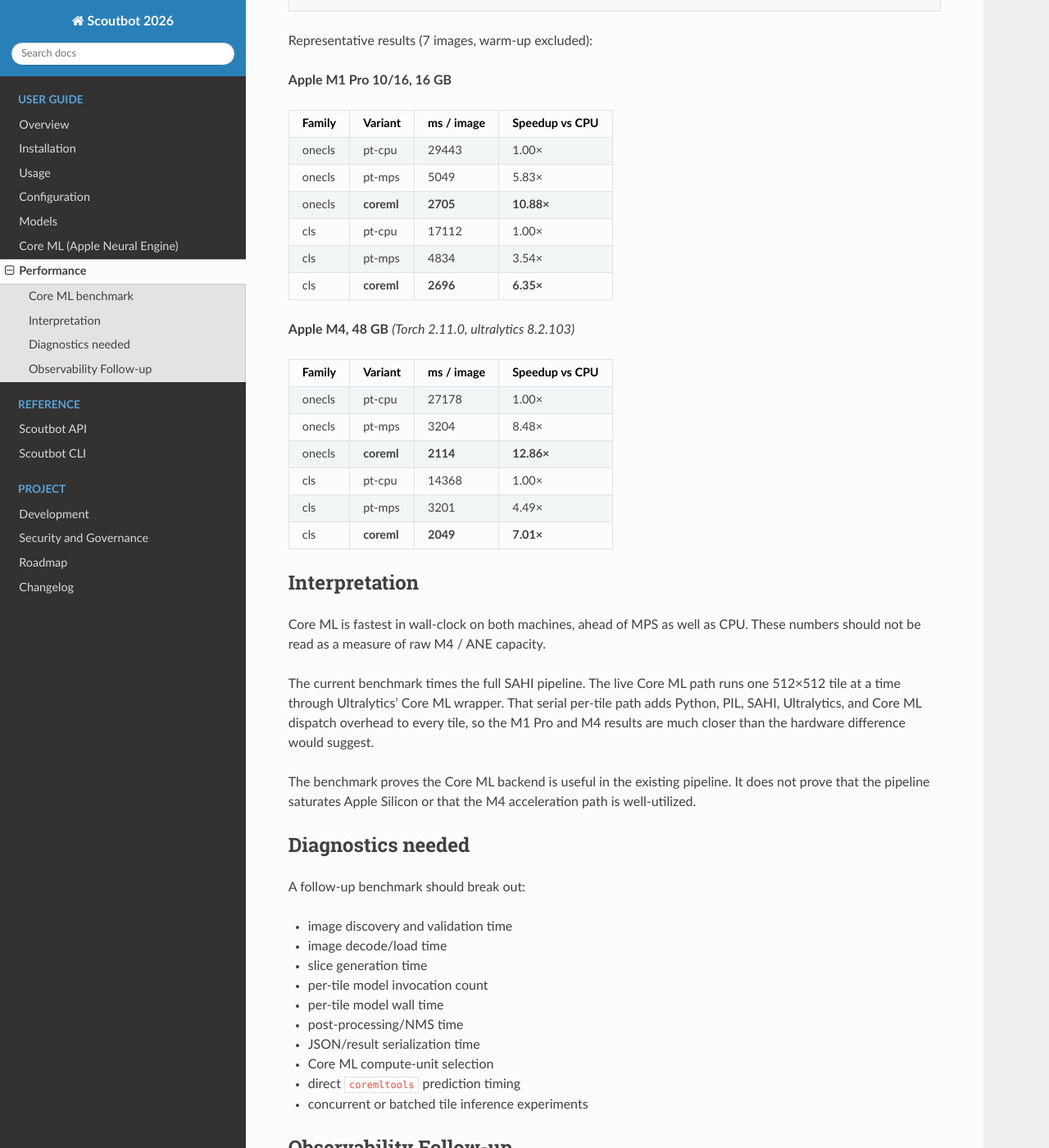
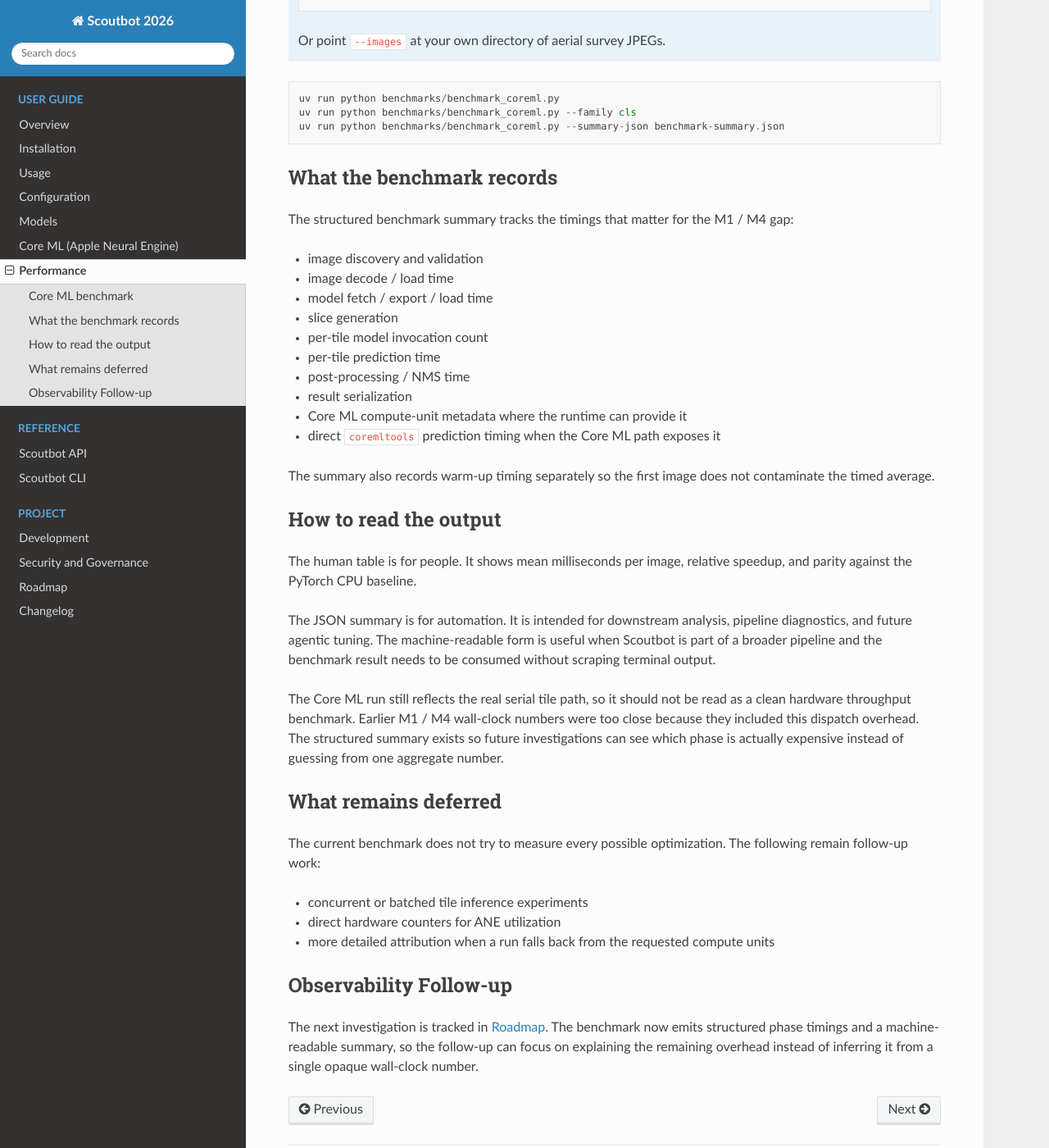
Before and after one commit to SurveyTools/scoutbot-two, a Sphinx documentation site: the page built from docs/performance.rst, in a window 1280 px wide and 1400 px high, scrolled down 658 px. Shown: the whole window at 82% size. Built offline with Sphinx 7.4.7 and the Read the Docs theme 3.1.0, drawn with Linux system fonts in a browser that asks for light colours; formulas are drawn with MathJax 3; some of the changed text lies outside the part shown.

Commit message:
Doc updates for performance observability and benchmark hardening.

```diff
--- a/CHANGELOG.rst
+++ b/CHANGELOG.rst
@@ -5,6 +5,8 @@ Changelog
 Unreleased
 ----------
 
+* Added private runtime observability hooks and a structured Core ML benchmark summary so
+  performance investigations can separate phase timing from serial SAHI overhead.
 * Added Core ML documentation for ``v3-coreml`` and ``v3-cls-coreml`` configs, export behavior,
   parity caveats, and Apple Silicon benchmark interpretation.
 * Fixed Core ML and YOLO loading correctness issues: macOS-only ``.mlpackage`` loading is now
--- a/docs/coreml.rst
+++ b/docs/coreml.rst
@@ -84,13 +84,30 @@ That subclass is Core ML-aware, with all special handling contained in it — no
 Everything downstream (``result.boxes.data``, SAHI's class-agnostic NMS, the
 ``{l, c, x, y, w, h}`` pixel-dict output) is identical to the ``.pt`` path.
 
+Runtime observability
+~~~~~~~~~~~~~~~~~~~~~
+
+Scoutbot now exposes opt-in runtime hooks for the Core ML path. The public entry points accept an
+optional ``observer=`` argument, and the private observability layer emits structured timing and
+state events for model fetch, export, load, batch execution, and per-image pipeline runs.
+
+Those events carry the cache-hit / export state that explains whether the bundle was reused or
+rebuilt, and the benchmark summary can surface Core ML compute-unit metadata when the runtime can
+provide it. The same model can also carry direct ``coremltools`` prediction timing for the Core ML
+path when that diagnostic is enabled. The current implementation is intentionally lightweight: no
+observer means no extra work.
+
+When investigating the M1 / M4 gap, use the structured benchmark summary in :doc:`performance`
+to separate the serial SAHI tile overhead from the Core ML-specific work.
+
 Performance and benchmarks
 ~~~~~~~~~~~~~~~~~~~~~~~~~~
 
 Core ML benchmark numbers, interpretation caveats, and planned diagnostics live in
-:doc:`performance`. The short version: Core ML is currently fastest in full-pipeline wall-clock
-tests, but the M1 and M4 results are closer than expected because the benchmark measures the
-full serial SAHI/Ultralytics/Core ML tile path rather than raw Apple Silicon capacity.
+:doc:`performance`. The short version: the benchmark now reports phase-level timings and an
+optional JSON summary, which makes the M1 / M4 comparison more useful than the old single wall-
+clock number. The benchmark still measures the full serial SAHI/Ultralytics/Core ML tile path
+rather than raw Apple Silicon capacity.
 
 Parity and caveats
 ~~~~~~~~~~~~~~~~~~~
--- a/docs/performance.rst
+++ b/docs/performance.rst
@@ -1,15 +1,21 @@
 Performance
 ===========
 
-This page covers benchmark interpretation, known bottlenecks, and planned observability work for
-Scoutbot performance investigations.
+This page explains how Scoutbot measures Core ML performance and how to read the current
+benchmark output.
 
 Core ML benchmark
 -----------------
 
 ``benchmarks/benchmark_coreml.py`` runs the full SAHI-tiled pipeline over the images in
-``examples/`` for each variant and reports wall-clock per image plus detection parity against the
-PyTorch-CPU reference.
+``examples/`` for each variant. The benchmark now produces two views of the same run:
+
+* a human-readable comparison table for quick inspection
+* an optional machine-readable JSON summary via ``--summary-json``
+
+The benchmark is still a full pipeline test, not an isolated model microbenchmark. It measures
+the serial tile path that Scoutbot actually uses, so the numbers include Python, SAHI,
+Ultralytics, Core ML dispatch, and post-processing overhead.
 
 .. note::
 
@@ -25,110 +31,55 @@ PyTorch-CPU reference.
 
    uv run python benchmarks/benchmark_coreml.py
    uv run python benchmarks/benchmark_coreml.py --family cls
+   uv run python benchmarks/benchmark_coreml.py --summary-json benchmark-summary.json
 
-Representative results (7 images, warm-up excluded):
+What the benchmark records
+--------------------------
 
-**Apple M1 Pro 10/16, 16 GB**
+The structured benchmark summary tracks the timings that matter for the M1 / M4 gap:
 
-.. list-table::
-   :header-rows: 1
+* image discovery and validation
+* image decode / load time
+* model fetch / export / load time
+* slice generation
+* per-tile model invocation count
+* per-tile prediction time
+* post-processing / NMS time
+* result serialization
+* Core ML compute-unit metadata where the runtime can provide it
+* direct ``coremltools`` prediction timing when the Core ML path exposes it
 
-   * - Family
-     - Variant
-     - ms / image
-     - Speedup vs CPU
-   * - onecls
-     - pt-cpu
-     - 29443
-     - 1.00×
-   * - onecls
-     - pt-mps
-     - 5049
-     - 5.83×
-   * - onecls
-     - **coreml**
-     - **2705**
-     - **10.88×**
-   * - cls
-     - pt-cpu
-     - 17112
-     - 1.00×
-   * - cls
-     - pt-mps
-     - 4834
-     - 3.54×
-   * - cls
-     - **coreml**
-     - **2696**
-     - **6.35×**
+The summary also records warm-up timing separately so the first image does not contaminate the
+timed average.
 
-**Apple M4, 48 GB**  *(Torch 2.11.0, ultralytics 8.2.103)*
+How to read the output
+----------------------
 
-.. list-table::
-   :header-rows: 1
+The human table is for people. It shows mean milliseconds per image, relative speedup, and parity
+against the PyTorch CPU baseline.
 
-   * - Family
-     - Variant
-     - ms / image
-     - Speedup vs CPU
-   * - onecls
-     - pt-cpu
-     - 27178
-     - 1.00×
-   * - onecls
-     - pt-mps
-     - 3204
-     - 8.48×
-   * - onecls
-     - **coreml**
-     - **2114**
-     - **12.86×**
-   * - cls
-     - pt-cpu
-     - 14368
-     - 1.00×
-   * - cls
-     - pt-mps
-     - 3201
-     - 4.49×
-   * - cls
-     - **coreml**
-     - **2049**
-     - **7.01×**
+The JSON summary is for automation. It is intended for downstream analysis, pipeline diagnostics,
+and future agentic tuning. The machine-readable form is useful when Scoutbot is part of a broader
+pipeline and the benchmark result needs to be consumed without scraping terminal output.
 
-Interpretation
---------------
+The Core ML run still reflects the real serial tile path, so it should not be read as a clean
+hardware throughput benchmark. Earlier M1 / M4 wall-clock numbers were too close because they
+included this dispatch overhead. The structured summary exists so future investigations can see
+which phase is actually expensive instead of guessing from one aggregate number.
 
-Core ML is fastest in wall-clock on both machines, ahead of MPS as well as CPU. These numbers
-should not be read as a measure of raw M4 / ANE capacity.
+What remains deferred
+---------------------
 
-The current benchmark times the full SAHI pipeline. The live Core ML path runs one 512×512 tile
-at a time through Ultralytics' Core ML wrapper. That serial per-tile path adds Python, PIL, SAHI,
-Ultralytics, and Core ML dispatch overhead to every tile, so the M1 Pro and M4 results are much
-closer than the hardware difference would suggest.
+The current benchmark does not try to measure every possible optimization. The following remain
+follow-up work:
 
-The benchmark proves the Core ML backend is useful in the existing pipeline. It does not prove
-that the pipeline saturates Apple Silicon or that the M4 acceleration path is well-utilized.
-
-Diagnostics needed
-------------------
-
-A follow-up benchmark should break out:
-
-* image discovery and validation time
-* image decode/load time
-* slice generation time
-* per-tile model invocation count
-* per-tile model wall time
-* post-processing/NMS time
-* JSON/result serialization time
-* Core ML compute-unit selection
-* direct ``coremltools`` prediction timing
 * concurrent or batched tile inference experiments
+* direct hardware counters for ANE utilization
+* more detailed attribution when a run falls back from the requested compute units
 
 Observability Follow-up
 -----------------------
 
-The next investigation should add structured benchmark phase timings before claiming
-hardware-specific Core ML throughput. The planned observability spec is tracked in
-:doc:`roadmap`.
+The next investigation is tracked in :doc:`roadmap`. The benchmark now emits structured phase
+timings and a machine-readable summary, so the follow-up can focus on explaining the remaining
+overhead instead of inferring it from a single opaque wall-clock number.
--- a/docs/roadmap.rst
+++ b/docs/roadmap.rst
@@ -7,14 +7,14 @@ Lightweight tracking for deferred work. Status values are ``planned``,
 Current priorities
 ------------------
 
-1. **Performance observability and benchmark hardening** -- the Core ML timings are still too
-   close across machines, so the next step is to instrument the pipeline and separate real model
-   cost from preprocessing and dispatch overhead.
-2. **Release and distribution** -- define the release/tagging checklist, resolve the Python 3.13
+1. **Release and distribution** -- define the release/tagging checklist, resolve the Python 3.13
    ceiling, and plan package distribution carefully. PyPI publishing is likely deferred until the
    old project namespace and ownership are clarified.
-3. **Quality and compatibility** -- finish the quality workflow hardening, add dependency-currency
+2. **Quality and compatibility** -- finish the quality workflow hardening, add dependency-currency
    policy, and expand platform coverage beyond the current macOS-focused Core ML work.
+3. **Core ML / performance investigations** -- now that the runtime hooks and structured benchmark
+   are in place, use them to explain the remaining M1 / M4 gap and decide what further diagnostics
+   are worth keeping.
 
 Release and distribution
 ------------------------
@@ -84,9 +84,10 @@ track upstream.
 Benchmark hardening
 -------------------
 
-**Status:** planned
+**Status:** done
 
-Two output cleanliness issues need to be fixed in ``benchmarks/benchmark_coreml.py``.
+``benchmarks/benchmark_coreml.py`` now emits structured phase timings, a JSON summary option, and
+clean skip handling when a variant cannot run.
 
 Missing ``coremltools`` is not clean
 ~~~~~~~~~~~~~~~~~~~~~~~~~~~~~~~~~~~~
@@ -195,26 +196,28 @@ Remaining uncovered lines (all intentional or deferred):
 Core ML / performance investigations
 ------------------------------------
 
-**Status:** planned
+**Status:** in-progress
 
 **Reference:** ``docs/coreml.rst`` (benchmark caveats)
 
-* Break out slicing, per-tile prediction, post-processing, and Core ML dispatch
-  overhead in the benchmark
-* Investigate parallel or batched tile inference for the Core ML path
-* Confirm ANE engagement via Activity Monitor / ``coremltools`` compute-unit API
-* M4 follow-up benchmark once pipeline overhead is reduced
+The structured benchmark makes the remaining work explicit:
+
+* break out slicing, per-tile prediction, post-processing, and Core ML dispatch overhead in the
+  benchmark summaries
+* investigate parallel or batched tile inference for the Core ML path
+* confirm ANE engagement via Activity Monitor / ``coremltools`` compute-unit API
+* run the M4 follow-up benchmark once the pipeline overhead is better understood
 
 Performance observability spec
 ------------------------------
 
-**Status:** planned
+**Status:** done
 
-The next performance investigation should specify structured benchmark observability before making
-hardware-specific throughput claims. The spec should define phase timings for image discovery,
-decode/load, slicing, per-tile model invocation count, per-tile model wall time, post-processing,
-serialization, Core ML compute-unit selection, direct ``coremltools`` prediction timing, and
-concurrent or batched tile inference experiments.
+**Reference:** ``docs/superpowers/specs/2026-07-02-performance-observability-spec.md``
+
+The structured observability model is now implemented in the runtime and benchmark. The spec
+remains the canonical description of the event shape and the diagnostics the benchmark should
+surface when Core ML work continues.
 
 Model registry / model integration
 ----------------------------------
```
Also changed, not shown: docs/superpowers/plans/2026-07-02-performance-observability.md (+5 -5 lines).
